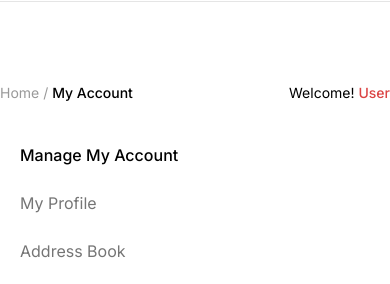
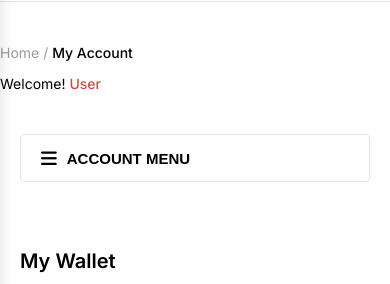
Before and after one commit to subin-ms/soleverse, a website: page public/user/payment-options.html in a window 390 px wide. Shown: the part 58-342 px from the top of the page. Drawn offline with Linux system fonts and the light colour scheme; some packages are replaced by stand-ins of ours; no server answers; sample sign-in values are in the browser's storage; a script that the page names is missing.

Commit message:
feat: Enhance account sidebar with dynamic CSS and mobile drawer functionality

```diff
--- a/public/user/account-sidebar.js
+++ b/public/user/account-sidebar.js
@@ -1,83 +1,224 @@
 document.addEventListener('DOMContentLoaded', () => {
-    const currentPath = window.location.pathname;
-    const filename = currentPath.substring(currentPath.lastIndexOf('/') + 1);
+    // 1. INJECT DYNAMIC CSS FOR MOBILE DRAWER & ACTIVE STATE
+    const style = document.createElement('style');
+    style.innerHTML = `
+        /* Active State Style */
+        .sidebar-item {
+            display: flex;
+            align-items: center;
+            gap: 12px;
+            padding: 12px 16px;
+            border-radius: 4px;
+            margin-bottom: 4px;
+            transition: all 0.2s ease-in-out;
+            color: #757575 !important;
+        }
+        .sidebar-item i {
+            font-size: 18px;
+            width: 24px;
+            text-align: center;
+        }
+        .sidebar-item:hover {
+            background-color: #f5f5f5;
+            color: #000 !important;
+        }
+        .sidebar-item.active {
+            background-color: #e8f5e9;
+            color: #4caf50 !important;
+            font-weight: 700 !important;
+            border-left: 3px solid #4caf50;
+        }
+
+        /* Mobile Drawer Styles */
+        @media (max-width: 767px) {
+            .account-sidebar {
+                position: fixed;
+                left: 0;
+                top: 0;
+                height: 100vh;
+                width: 280px;
+                background: #fff;
+                z-index: 1001;
+                transform: translateX(-100%);
+                transition: transform 0.3s cubic-bezier(0.4, 0, 0.2, 1);
+                box-shadow: 2px 0 15px rgba(0,0,0,0.1);
+                padding: 30px 20px;
+                overflow-y: auto;
+            }
+            .account-sidebar.open {
+                transform: translateX(0);
+            }
+            .sidebar-overlay {
+                position: fixed;
+                top: 0;
+                left: 0;
+                width: 100%;
+                height: 100vh;
+                background: rgba(0,0,0,0.5);
+                z-index: 1000;
+                opacity: 0;
+                visibility: hidden;
+                transition: opacity 0.3s ease, visibility 0.3s ease;
+            }
+            .sidebar-overlay.active {
+                opacity: 1;
+                visibility: visible;
+            }
+
+            /* The mobile toggle button */
+            .account-menu-toggle {
+                display: flex;
+                align-items: center;
+                gap: 10px;
+                background: #fff;
+                border: 1px solid #e5e5e5;
+                padding: 14px 20px;
+                font-size: 15px;
+                font-weight: 700;
+                color: #000;
+                cursor: pointer;
+                width: 100%;
+                margin-bottom: 24px;
+                border-radius: 4px;
+                box-shadow: 0 2px 5px rgba(0,0,0,0.02);
+                transition: background 0.2s;
+            }
+            .account-menu-toggle i {
+                font-size: 18px;
+            }
+            .account-menu-toggle:active {
+                background: #f9f9f9;
+            }
+
+            /* Main Content restructuring for mobile */
+            .account-wrapper {
+                display: flex !important;
+                flex-direction: column;
+            }
+
+            /* Hide the sidebar titles on mobile if desired, or let them flow */
+            .sidebar-title {
+                margin-top: 10px;
+            }
+        }
+    `;
+    document.head.appendChild(style);
+
+    // 2. ADD ICONS TO MENU ITEMS
+    const iconMapping = {
+        'My Profile': 'far fa-user',
+        'Address Book': 'fas fa-map-marker-alt',
+        'My Payment Options': 'far fa-credit-card',
+        'My Orders': 'fas fa-box',
+        'My Returns': 'fas fa-undo',
+        'Cancellations': 'fas fa-times-circle',
+        'LOG OUT': 'fas fa-sign-out-alt'
+    };
 
     const menuItems = document.querySelectorAll('.sidebar-item');
-
-    // Remove active class from all first (just in case hardcoded ones exist)
     menuItems.forEach(item => {
+        const text = item.textContent.trim();
+        // Remove old inline styles and active class
         item.classList.remove('active');
-        // Reset color if inline styles were used (though ideally we avoid them)
         item.style.color = '';
         item.style.fontWeight = '';
+
+        // Inject icon if matched and it doesn't already have one
+        if (iconMapping[text] && !item.querySelector('i')) {
+            item.innerHTML = `<i class="${iconMapping[text]}"></i> ${text}`;
+        }
     });
 
+    // 3. DETERMINE EXACT ACTIVE LINK
+    const currentPath = window.location.pathname;
+    const filename = currentPath.substring(currentPath.lastIndexOf('/') + 1) || 'index.html';
     let activeLink = null;
-
-    // Define mapping or check logic
-    // We can check hrefs directly or use specific logic for sub-pages
 
     menuItems.forEach(item => {
         const href = item.getAttribute('href');
         if (!href) return;
-
-        // Exact match
         if (href === filename) {
             activeLink = item;
         }
     });
 
-    // Handle Sub-pages / Flows mapping if exact match didn't find one, or override
     if (!activeLink) {
         if (filename.includes('order-details') || filename.includes('order-cancel') || filename.includes('order-review')) {
-            // Map to "My Orders"
             activeLink = findLinkByHref('orders.html');
         } else if (filename.includes('return') && !filename.includes('returns.html')) {
-            // return.html, return-success.html -> My Returns
-            // BUT returns.html is the main page, handled by exact match above usually.
-            // Wait, return.html is "Return Item", returns.html is "My Returns List".
-            // User said: return.html -> My Returns.
             activeLink = findLinkByHref('returns.html');
-        } else if (filename === 'profile.html') { // account.html is usually profile
+        } else if (filename === 'profile.html' || filename === 'account.html') {
             activeLink = findLinkByHref('account.html');
         }
     }
 
-    // Explicit override for 'return.html' or 'return-success.html' if they didn't match 'returns.html' perfectly above
     if (filename === 'return.html' || filename === 'return-success.html') {
         activeLink = findLinkByHref('returns.html');
     }
-
-    // Explicit override for cancellations sub-pages if any (currently order-cancel flows map to orders, but if we had specific cancellation details)
-    // The user said: cancellations.html -> Cancellations.
 
     if (activeLink) {
         activeLink.classList.add('active');
     }
 
-    // LOGOUT LOGIC
-    const logoutBtn = Array.from(document.querySelectorAll('.sidebar-item'))
-        .find(el => el.textContent.trim() === 'LOG OUT');
+    function findLinkByHref(hrefVal) {
+        for (let link of menuItems) {
+            if (link.getAttribute('href') === hrefVal) {
+                return link;
+            }
+        }
+        return null;
+    }
 
+    // 4. MOBILE DRAWER FUNCTIONALITY
+    if (window.innerWidth <= 767) {
+        const wrapper = document.querySelector('.account-wrapper');
+        const sidebar = document.querySelector('.account-sidebar');
+
+        if (wrapper && sidebar) {
+            // Create toggle button
+            const toggleBtn = document.createElement('button');
+            toggleBtn.className = 'account-menu-toggle';
+            toggleBtn.innerHTML = '<i class="fas fa-bars"></i> ACCOUNT MENU';
+
+            // Insert toggle before sidebar in wrapper
+            wrapper.prepend(toggleBtn);
+
+            // Create overlay
+            const overlay = document.createElement('div');
+            overlay.className = 'sidebar-overlay';
+            document.body.appendChild(overlay);
+
+            // Event Listeners
+            toggleBtn.addEventListener('click', () => {
+                sidebar.classList.add('open');
+                overlay.classList.add('active');
+                document.body.style.overflow = 'hidden'; // prevent background scrolling
+            });
+
+            const closeSidebar = () => {
+                sidebar.classList.remove('open');
+                overlay.classList.remove('active');
+                document.body.style.overflow = '';
+            };
+
+            overlay.addEventListener('click', closeSidebar);
+
+            // Close when clicking an item
+            menuItems.forEach(item => {
+                item.addEventListener('click', closeSidebar);
+            });
+        }
+    }
+
+    // 5. LOGOUT LOGIC
+    const logoutBtn = Array.from(menuItems).find(el => el.textContent.trim().includes('LOG OUT'));
     if (logoutBtn) {
-        logoutBtn.addEventListener('click', () => {
-            // Clear auth data
+        logoutBtn.addEventListener('click', (e) => {
+            e.preventDefault();
             localStorage.removeItem('token');
             localStorage.removeItem('isLoggedIn');
-            localStorage.removeItem('currentUser'); // Just in case
-
-            // Redirect
+            localStorage.removeItem('currentUser');
             window.location.href = 'login.html';
         });
     }
 });
-
-function findLinkByHref(hrefVal) {
-    const links = document.querySelectorAll('.sidebar-item');
-    for (let link of links) {
-        if (link.getAttribute('href') === hrefVal) {
-            return link;
-        }
-    }
-    return null;
-}
--- a/public/user/payment-options.html
+++ b/public/user/payment-options.html
@@ -266,6 +266,15 @@
                 width: 100%;
             }
         }
+
+        @media (max-width: 767px) {
+            .breadcrumb-section {
+                flex-direction: column;
+                align-items: flex-start;
+                gap: 10px;
+                padding: 40px 0;
+            }
+        }
     </style>
     <link rel="stylesheet" href="header.css">
     <link rel="stylesheet" href="footer.css">
@@ -329,6 +338,11 @@
                     <a href="cancellations.html" class="sidebar-item">Cancellations</a>
                 </div>
             </div>
+
+            <div class="sidebar-menu" style="margin-top: 40px; border-top: 1px solid #eee; padding-top: 20px;">
+                <div class="sidebar-item" style="font-weight: 500;">LOG OUT</div>
+            </div>
+            <script src="account-sidebar.js"></script>
         </aside>
 
         <main class="wallet-content">
```
Also changed, not shown: public/user/account.html (+1 -1 lines), public/user/index.html (+27 -4 lines).
